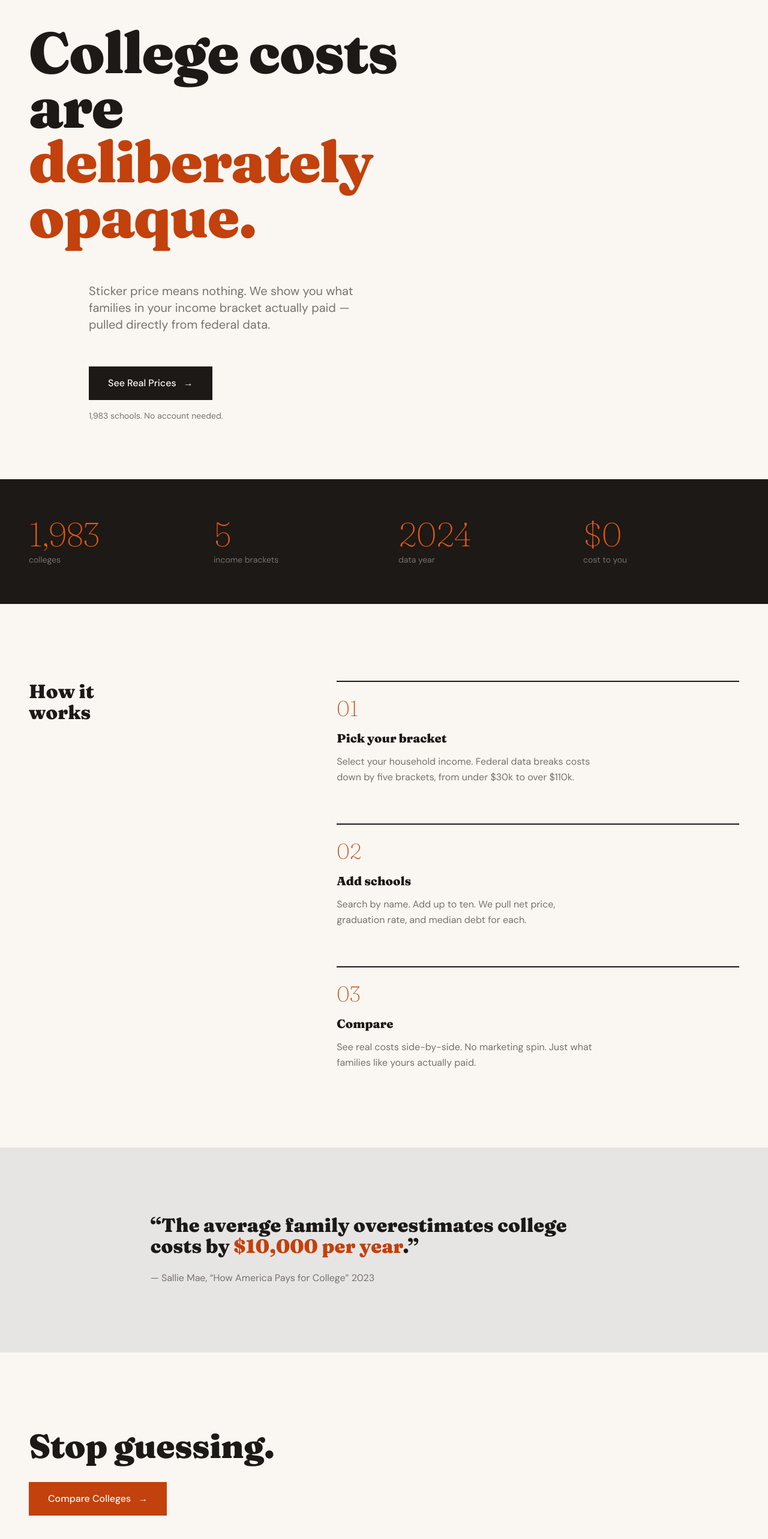
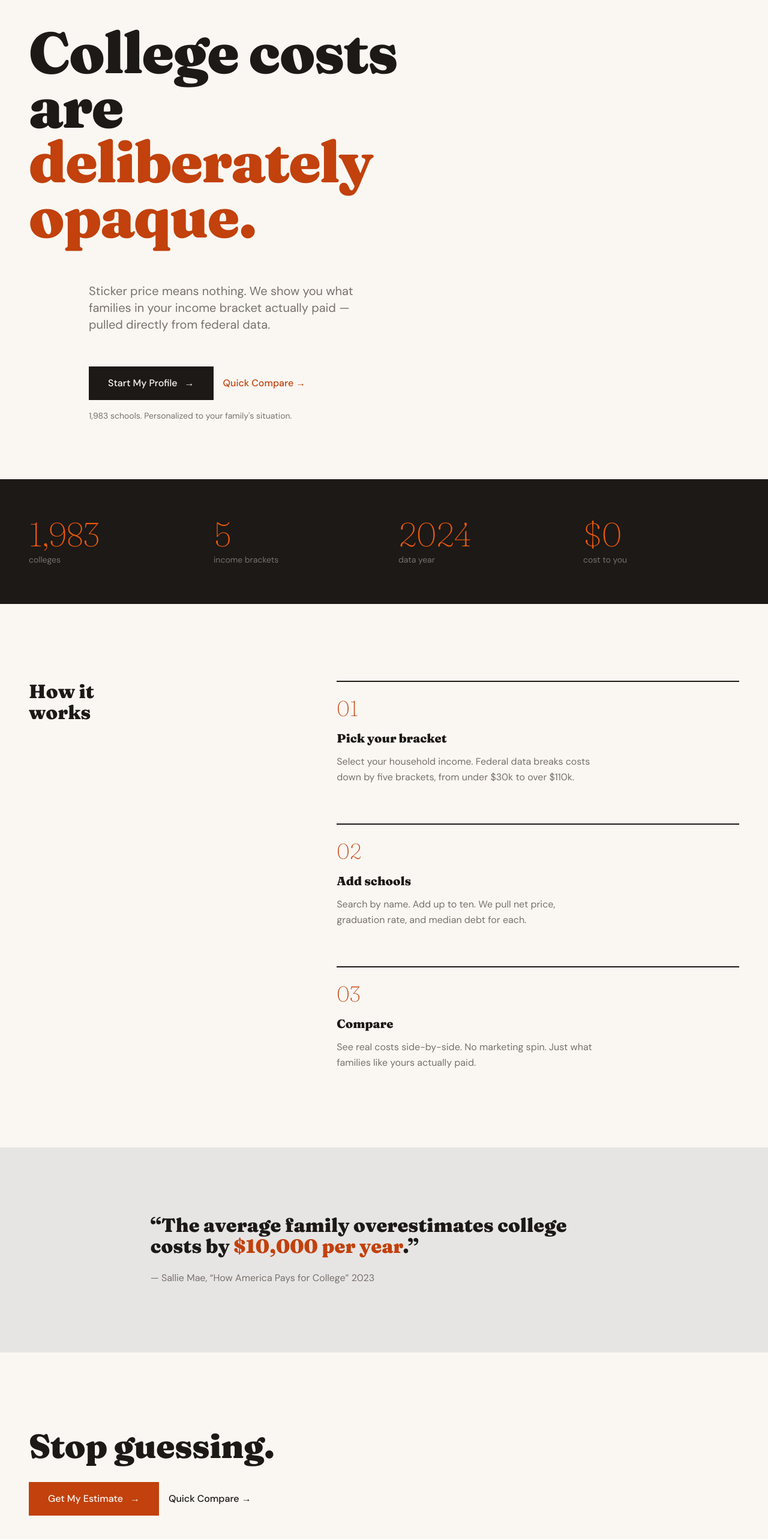
Before and after one commit to jeanpierrewebb/CollegePriceCheck, a Next.js app: page / in a window 1280 px wide. Shown: the part 118-2684 px from the top of the page at 60% size. Built offline with nearby package versions, Linux system fonts and the light colour scheme.

Commit message:
Update landing page CTAs to onboarding flow
- Primary CTA 'Start My Profile' → /onboarding
- Secondary 'Quick Compare' link for direct access
- Updated both hero and final CTA sections
- Messaging reflects personalized experience

Closes #10

```diff
--- a/src/app/page.tsx
+++ b/src/app/page.tsx
@@ -28,15 +28,23 @@ export default function Home() {
 
           {/* CTA - not centered, sits in the grid */}
           <div className="col-span-12 md:col-span-6 md:col-start-2 mt-10">
+            <div className="flex flex-wrap items-center gap-4">
+              <Link
+                href="/onboarding"
+                className="inline-flex items-center gap-3 bg-ink text-cream px-8 py-4 font-medium hover:bg-rust transition-colors duration-300"
+              >
+                <span>Start My Profile</span>
+                <span aria-hidden="true">&rarr;</span>
+              </Link>
               <Link
                 href="/compare"
-              className="inline-flex items-center gap-3 bg-ink text-cream px-8 py-4 font-medium hover:bg-rust transition-colors duration-300"
+                className="text-rust hover:text-rust-dark transition-colors font-medium"
               >
-              <span>See Real Prices</span>
-              <span aria-hidden="true">&rarr;</span>
+                Quick Compare &rarr;
               </Link>
+            </div>
             <p className="mt-4 text-sm text-stone-warm">
-              1,983 schools. No account needed.
+              1,983 schools. Personalized to your family&apos;s situation.
             </p>
           </div>
         </div>
@@ -135,13 +143,21 @@ export default function Home() {
               <h2 className="font-display font-black text-display-lg text-ink mb-8">
                 Stop guessing.
               </h2>
+              <div className="flex flex-wrap items-center gap-4">
+                <Link
+                  href="/onboarding"
+                  className="inline-flex items-center gap-3 bg-rust text-cream px-8 py-4 font-medium hover:bg-rust-dark transition-colors duration-300"
+                >
+                  <span>Get My Estimate</span>
+                  <span aria-hidden="true">&rarr;</span>
+                </Link>
                 <Link
                   href="/compare"
-                className="inline-flex items-center gap-3 bg-rust text-cream px-8 py-4 font-medium hover:bg-rust-dark transition-colors duration-300"
+                  className="text-ink hover:text-rust transition-colors font-medium"
                 >
-                <span>Compare Colleges</span>
-                <span aria-hidden="true">&rarr;</span>
+                  Quick Compare &rarr;
                 </Link>
+              </div>
             </div>
           </div>
         </div>
```
Lines whose indentation alone changed are shown as unchanged.
